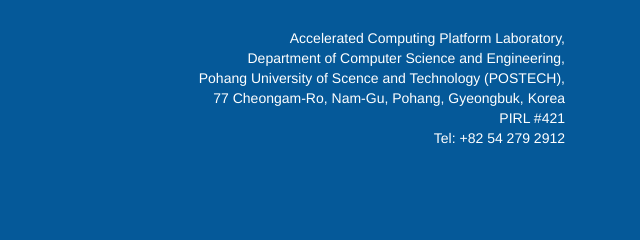
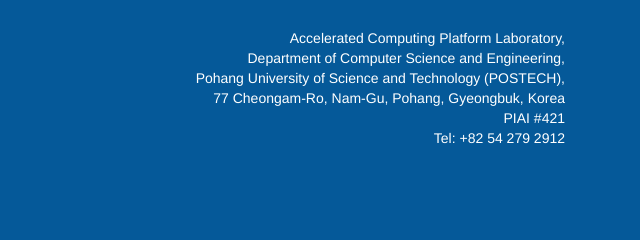
Before and after one commit to allencho1222/web, a plain HTML site: page photo.html in a window 1280 px wide. Shown: the part 353-593 px from the top of the page, 640-1280 px from the left. Drawn offline with nearby package versions, Linux system fonts and the light colour scheme.

Commit message:
Update photo.html

```diff
--- a/photo.html
+++ b/photo.html
@@ -83,9 +83,9 @@
 				<div class="widget" align="right">
 					<span> Accelerated Computing Platform Laboratory, </span><br>
 					<span> Department of Computer Science and Engineering,</span><br>
-					<span> Pohang University of Scence and Technology (POSTECH), </span><br>
+					<span> Pohang University of Science and Technology (POSTECH), </span><br>
 					<span> 77 Cheongam-Ro, Nam-Gu, Pohang, Gyeongbuk, Korea</span><br>
-					<span> PIRL #421 </span><br>
+					<span> PIAI #421 </span><br>
 					<span> Tel: +82 54 279 2912 </span>
 				</div>
 			</div>
```
